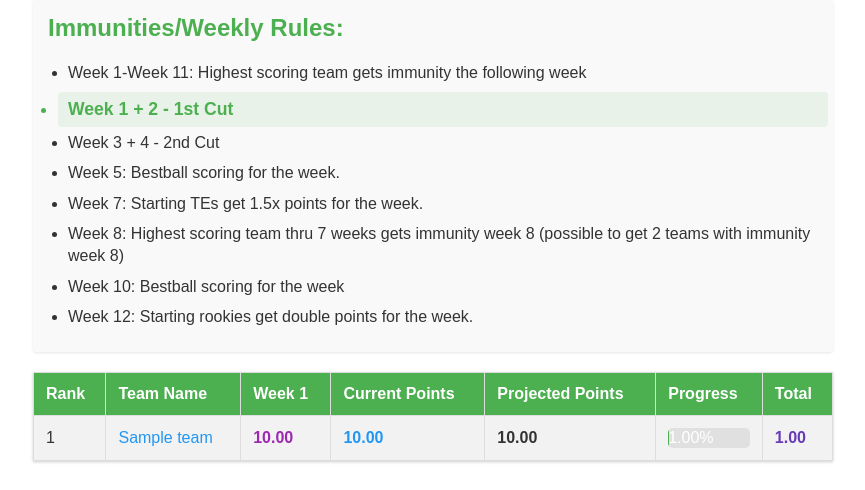
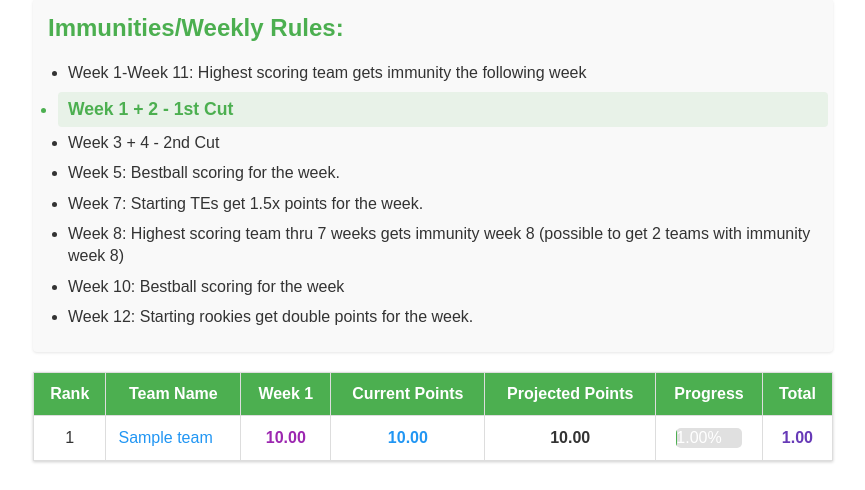
Before and after one commit to drtomaslight/LoOG-Guillotine-, a Flask app: template templates/rankings.html in a window 1280 px wide. Shown: the part 310-800 px from the top of the page, without its empty margins (207-1072 px from the left). Run offline with Flask 2, Linux system fonts and the light colour scheme; the template is opened without the code that fills it: most values are stand-ins (such as "Sample title", 1, 10 or a date in 2020); data that the repository does not hold is empty.

Commit message:
Update rankings.html

```diff
--- a/templates/rankings.html
+++ b/templates/rankings.html
@@ -154,12 +154,25 @@
         th, td {
             border: 1px solid var(--table-border);
             padding: 12px;
-            text-align: left;
+            text-align: center;  /* Center-align all cell content */
+            vertical-align: middle;  /* Middle-align vertically */
         }
 
         th {
             background-color: var(--header-bg);
             color: var(--header-text);
+            font-weight: bold;
+        }
+
+        /* If you want to left-align the team names */
+        td:nth-child(2) {
+            text-align: left;
+        }
+
+        /* Adjust progress bar alignment */
+        .progress-bar-container {
+            margin: 0 auto;  /* Center the progress bar */
+            width: 80%;  /* Adjust width as needed */
         }
 
         tr:nth-child(even) {
@@ -315,6 +328,7 @@
     </div>
 
     <table>
+        <thead>
             <tr>
                 <th>Rank</th>
                 <th>Team Name</th>
@@ -324,6 +338,8 @@
                 <th>Progress</th>
                 <th>Total</th>
             </tr>
+        </thead>
+        <tbody>
             {% for team in teams %}
             <tr>
                 <td>{{ loop.index }}</td>
@@ -347,6 +363,7 @@
                 <td class="total-points">{{ "%.2f"|format(team.total_points) }}</td>
             </tr>
             {% endfor %}
+        </tbody>
     </table>
 
     <script>
```
Lines whose indentation alone changed are shown as unchanged.
